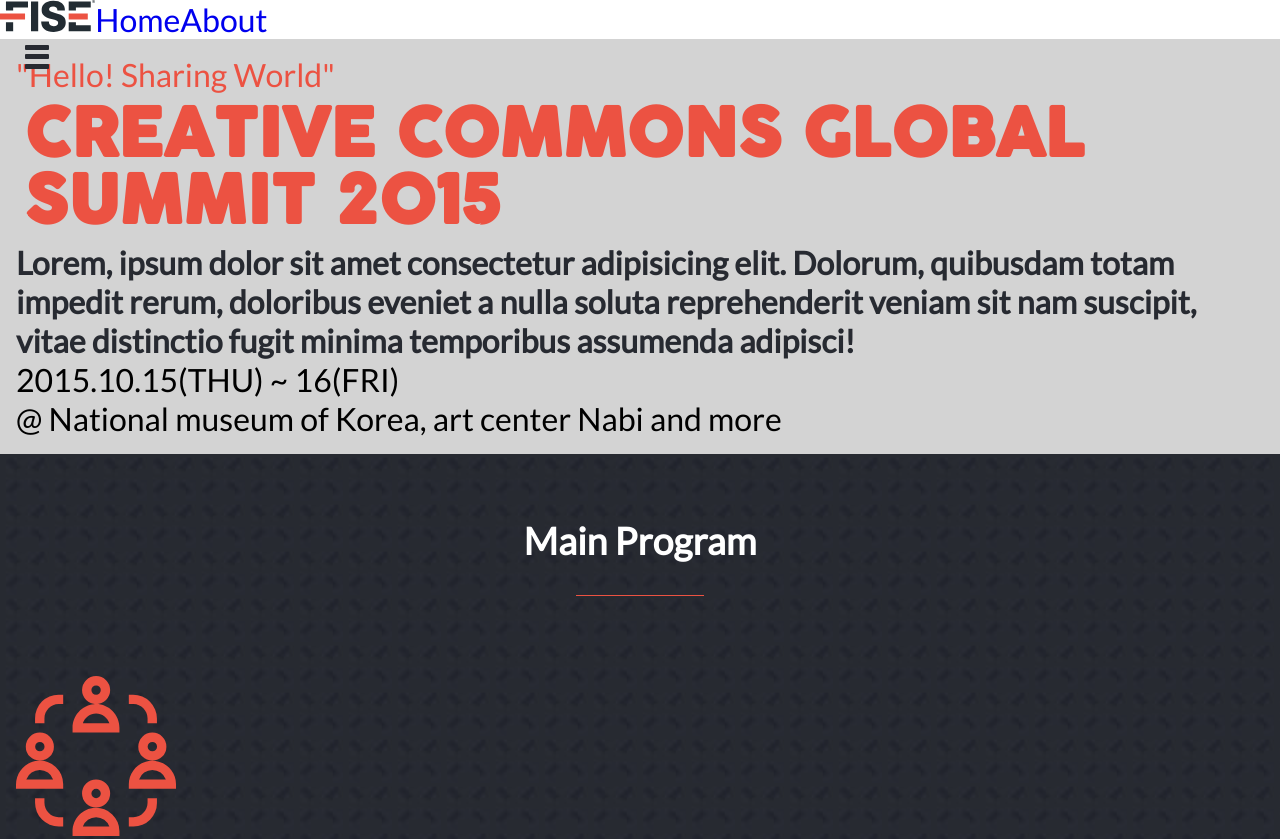
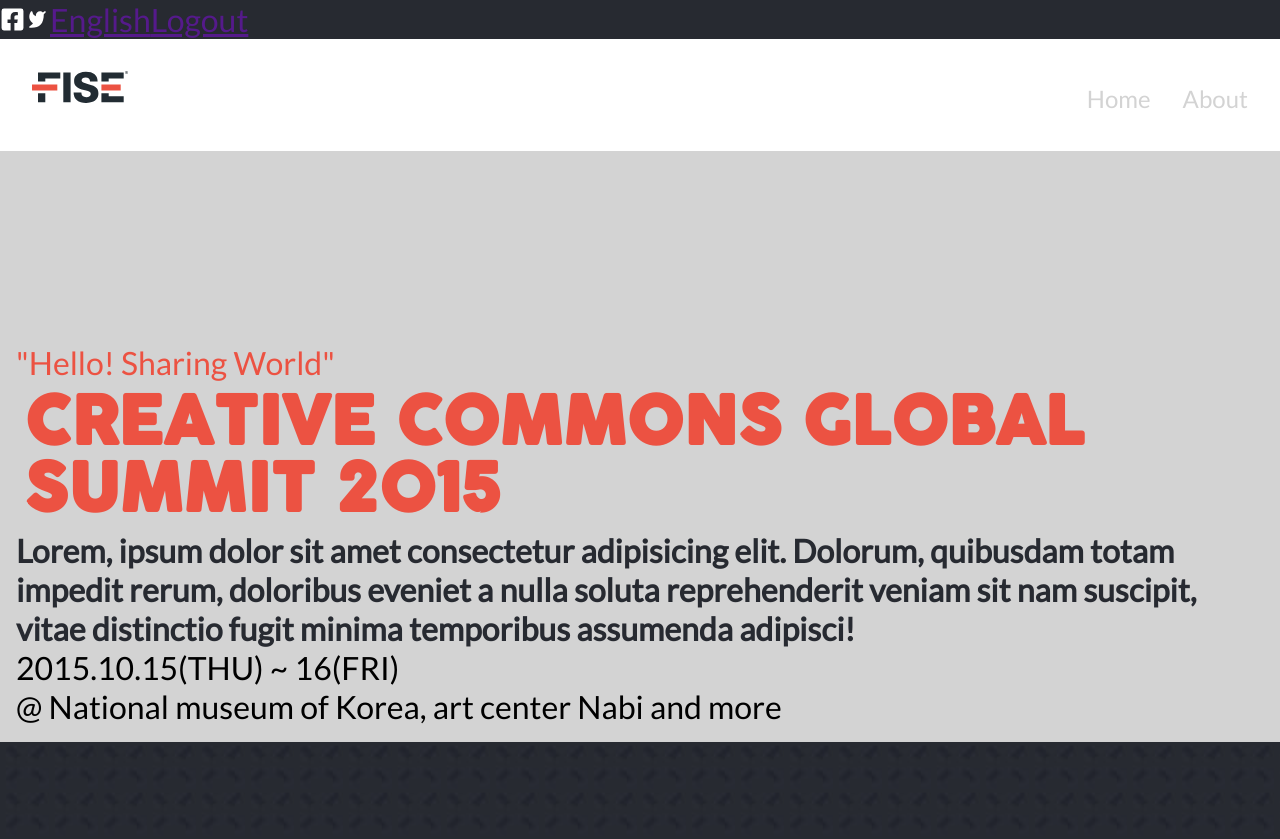
Before and after one commit to MacCrazyman/Capstone-module-1, a website: page index.html in a window 1280 px wide. Shown: the top 839 px of the page. Drawn offline with Linux system fonts and the light colour scheme.

Commit message:
Hide elements of desktop version

```diff
--- a/index.html
+++ b/index.html
@@ -17,7 +17,7 @@
   <!-- Page Header -->
 
   <header>
-    <div id="social_header" class="flex_container hidden">
+    <div id="social_header" class="flex_container only_desktop">
       <ul class="unstyled flex_container">
         <li class="list_item"><img src="img/fb_icon.svg" alt="facebook_logo"></li>
         <li class="list_item"><img src="img/twitter_icon.svg" alt="twitter_logo"></li>
@@ -27,18 +27,18 @@
     </div>
     <div id="navigation" class="flex_container">
 
-      <a href="" class="btn btn_toggle btn_menu">
+      <a href="" class="btn btn_toggle btn_menu only_mobile">
         <span class="icon-bar-container flex_container">
           <span class="icon-bar icon-bar-top"></span>
           <span class="icon-bar icon-bar-middle"></span>
           <span class="icon-bar icon-bar-bottom"></span>
         </span>
       </a>
-      <nav class="nav_bar">
-        <ul class="unstyled flex_container">
-          <li class="list_item only_desktop"><a class="nav_link" href="#"><img src="img/fise.svg" alt="Fise logo"><h1 class="hidden">FISE</h1></a></li>
-          <li class="list_item"><a class="nav_link" href="#homePage">Home</a></li>
-          <li class="list_item"><a class="nav_link" href="#aboutPage">About</a></li>
+      <nav class="nav_bar flex_container on only_desktop">
+        <a id="nav_logo" class="nav_link only_desktop" href="#"><img src="img/fise.svg" alt="Fise logo"><h1 class="hidden">FISE</h1></a>
+        <ul id="menu" class="unstyled flex_container">
+          <li id="nav_home" class="list_item"><a class="nav_link" href="#homePage">Home</a></li>
+          <li id="nav_about" class="list_item"><a class="nav_link" href="#aboutPage">About</a></li>
         </ul>
       </nav>
     </div>
--- a/style.css
+++ b/style.css
@@ -64,7 +64,7 @@
 }
 
 .section_hr {
-  width: 4em;
+  width: 2em;
   border: none;
   margin: 1em;
   border-bottom: 1px solid var(--primary);
@@ -90,14 +90,52 @@
 
 .nav_link {
   text-decoration: none;
+  text-align: center;
+  color: var(--third);
+  font-size: 0.75em;
 }
 
 
 /* Page styling */
+nav {
+  width: 100%;
+}
+
+.nav_bar {
+  width: 100%;
+  align-items: center;
+  justify-content: space-between;
+  padding: 1em;
+}
+
+#menu {
+  gap: 1em;
+  flex-direction: column;
+  width: 100%;
+}
+
+#navigation {
+  align-content: center;
+  /* height: 3em; */
+}
+
+#nav_logo {
+  flex-grow: 0;
+  /* justify-self: flex-start; */
+  height: 2em;
+  width: 4em;
+}
+
+#nav_home, #nav_about {
+  flex-grow: 0;
+  justify-self: flex-end;
+}
 
 section {
   background-origin: border-box;
   padding: 0.5em;
+  padding-top: 6rem;
+
 }
 
 #social_header {
@@ -114,7 +152,6 @@
 }
 
 #partner_list>li {
-  /* width: 30%; */
   text-align: center;
 }
 
@@ -148,29 +185,21 @@
   opacity: 0;
 }
 
-.only_desktop {
-  height: 0;
-  width: 0;
-  margin: 0;
-  padding: 0;
-  opacity: 0;
-}
-
 .icon-bar-container {
-  height: 24px;
-  width: 24px;
+  height: 30px;
+  width: 30px;
   flex-flow: column nowrap;
   justify-content: space-between;
-  margin: 25px;
+  margin: 1rem;
   position: absolute;
 }
 
 
 .icon-bar {
   background-color: var(--secondary);
-  height: 5px;
+  height: 6px;
   border-radius: 1px;
-  width: 24px;
+  width: 100%;
 }
 
 /* Media queries */
@@ -180,19 +209,27 @@
     font-size: 2em;
   }
 
+
   /* page content */
-
+  #menu {
+    padding-block: initial;
+    flex-direction: initial;
+    width: initial;
+  }
 
   /* utility */
-  .only_desktop {
-    height: initial;
-    width: initial;
-    margin: initial;
-    padding: initial;
-    opacity: 1;
-  }
 
   .only_mobile {
     display: none;
   }
 }
+@media (max-width: 768px) {
+  .only_desktop {
+    height: 0;
+    width: 0;
+    margin: 0;
+    padding: 0;
+    opacity: 0;
+    display: none;
+  }
+}
```
